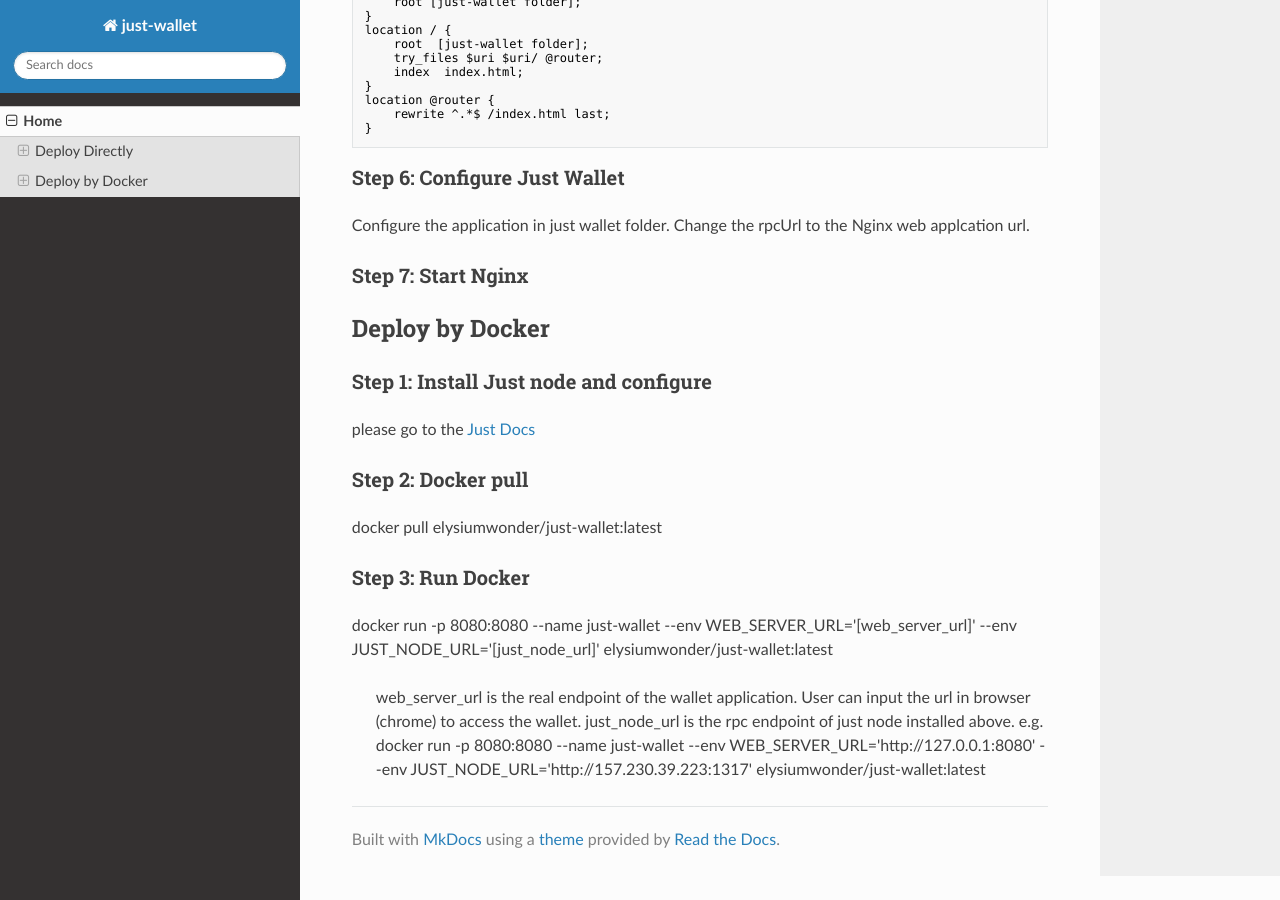
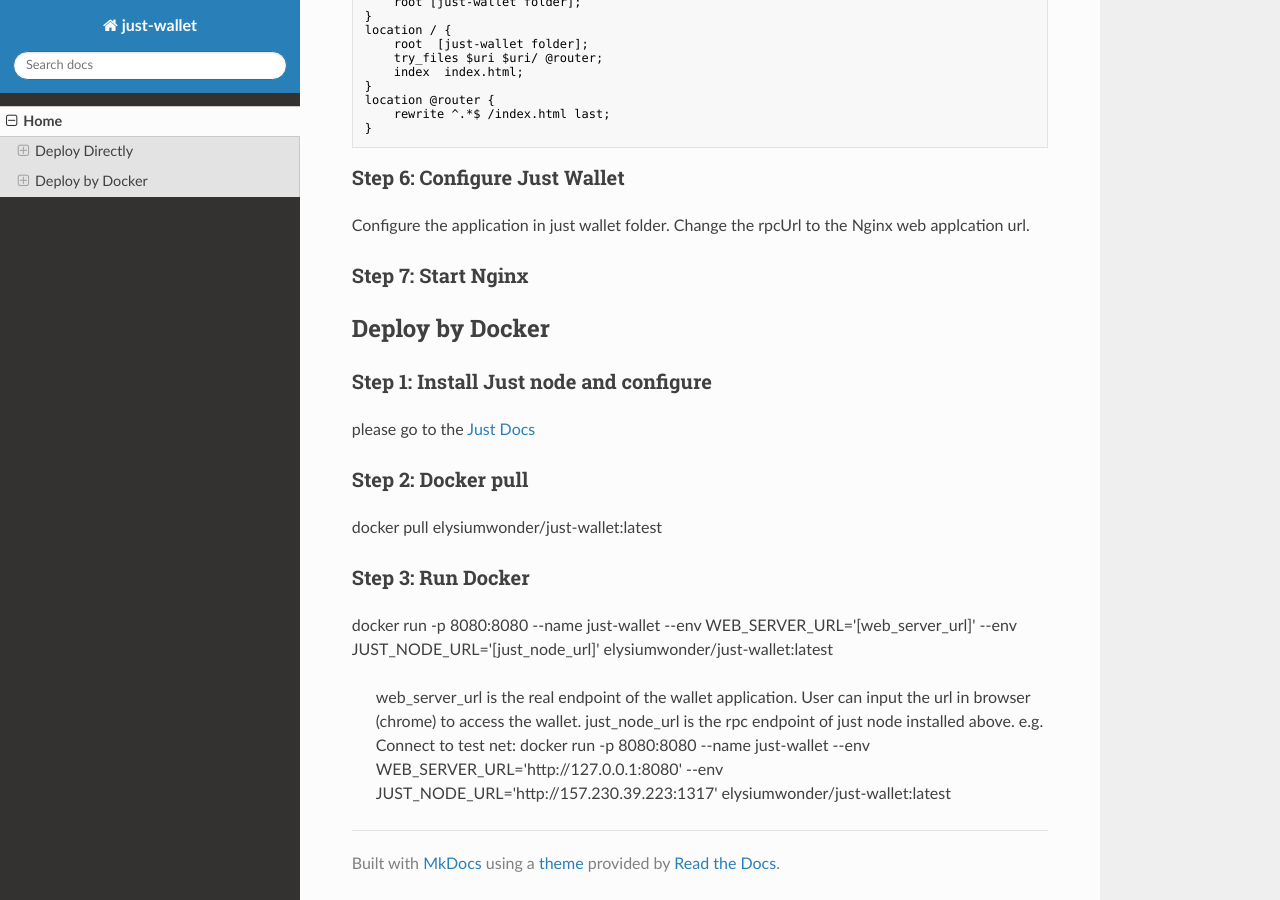
Before and after one commit to Elysium-Wonderland/just-wallet, an MkDocs documentation site: the page built from docs/index.md, in a window 1280 px wide and 900 px high, scrolled down 1336 px. Built offline with MkDocs 1.6.1, drawn with Linux system fonts in a browser that asks for light colours; nearby versions of some CDN libraries.

Commit message:
Update index.md
update index

```diff
--- a/docs/index.md
+++ b/docs/index.md
@@ -87,4 +87,4 @@ docker pull elysiumwonder/just-wallet:latest
 docker run -p 8080:8080 --name just-wallet --env WEB_SERVER_URL='[web_server_url]' --env JUST_NODE_URL='[just_node_url]' elysiumwonder/just-wallet:latest
 > web_server_url is the real endpoint of the wallet application. User can input the url in browser (chrome) to access the wallet.
 > just_node_url is the rpc endpoint of just node installed above.
-> e.g. docker run -p 8080:8080 --name just-wallet --env WEB_SERVER_URL='http://127.0.0.1:8080' --env JUST_NODE_URL='http://157.230.39.223:1317' elysiumwonder/just-wallet:latest
+> e.g. Connect to test net: docker run -p 8080:8080 --name just-wallet --env WEB_SERVER_URL='http://127.0.0.1:8080' --env JUST_NODE_URL='http://157.230.39.223:1317' elysiumwonder/just-wallet:latest
```
